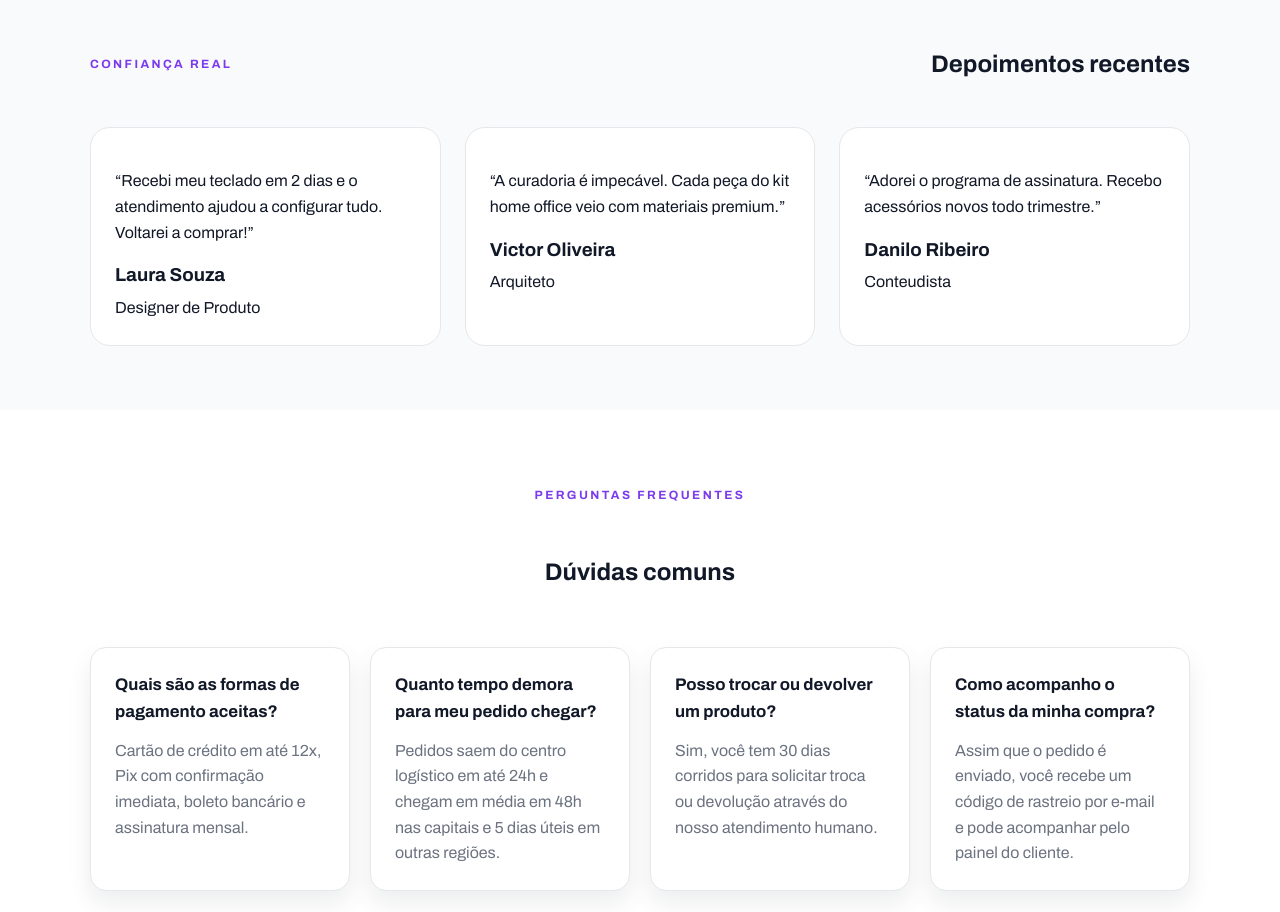
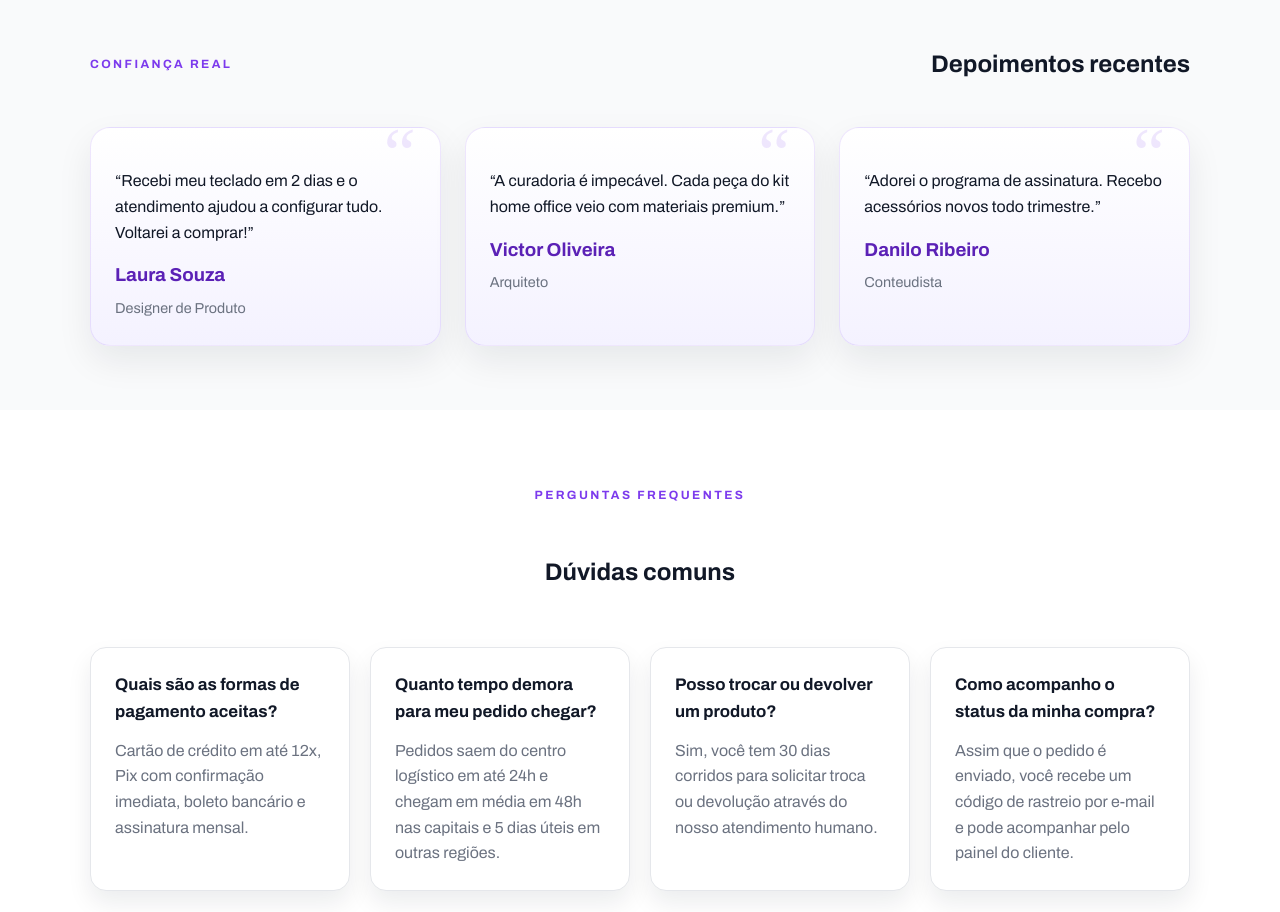
Before and after one commit to caiogomulski/Repositorio-Dev-Git, a website: page index.html in a window 1280 px wide. Shown: the part 3380-4292 px from the top of the page. Drawn offline with nearby package versions, Linux system fonts and the light colour scheme.

Commit message:
style: destacar cartões de depoimentos

```diff
--- a/styles.css
+++ b/styles.css
@@ -385,14 +385,35 @@ a {
 }
 
 .testimonial-cards article {
-  background: var(--card);
+  position: relative;
+  background: linear-gradient(180deg, #ffffff 0%, #f4f2ff 100%);
   border-radius: 20px;
   padding: 1.5rem;
-  border: 1px solid var(--border);
+  border: 1px solid rgba(124, 58, 237, 0.12);
+  box-shadow: 0 15px 35px rgba(15, 23, 42, 0.08);
+  overflow: hidden;
+}
+
+.testimonial-cards article::before {
+  content: "“";
+  position: absolute;
+  top: -10px;
+  right: 1.5rem;
+  font-size: 4.5rem;
+  color: rgba(124, 58, 237, 0.12);
+  line-height: 1;
+  font-family: "Times New Roman", Georgia, serif;
+  user-select: none;
 }
 
 .testimonial-cards h3 {
   margin: 1rem 0 0.25rem;
+  color: var(--primary-dark);
+}
+
+.testimonial-cards span {
+  color: var(--muted);
+  font-size: 0.9rem;
 }
 
 .faq {
```
